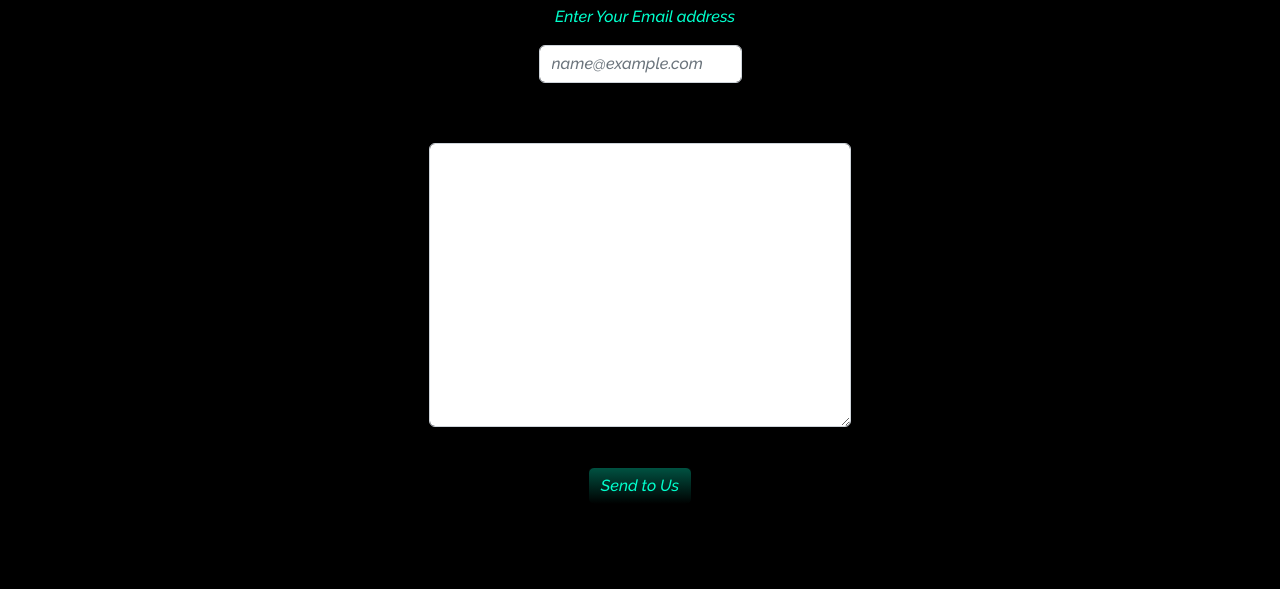
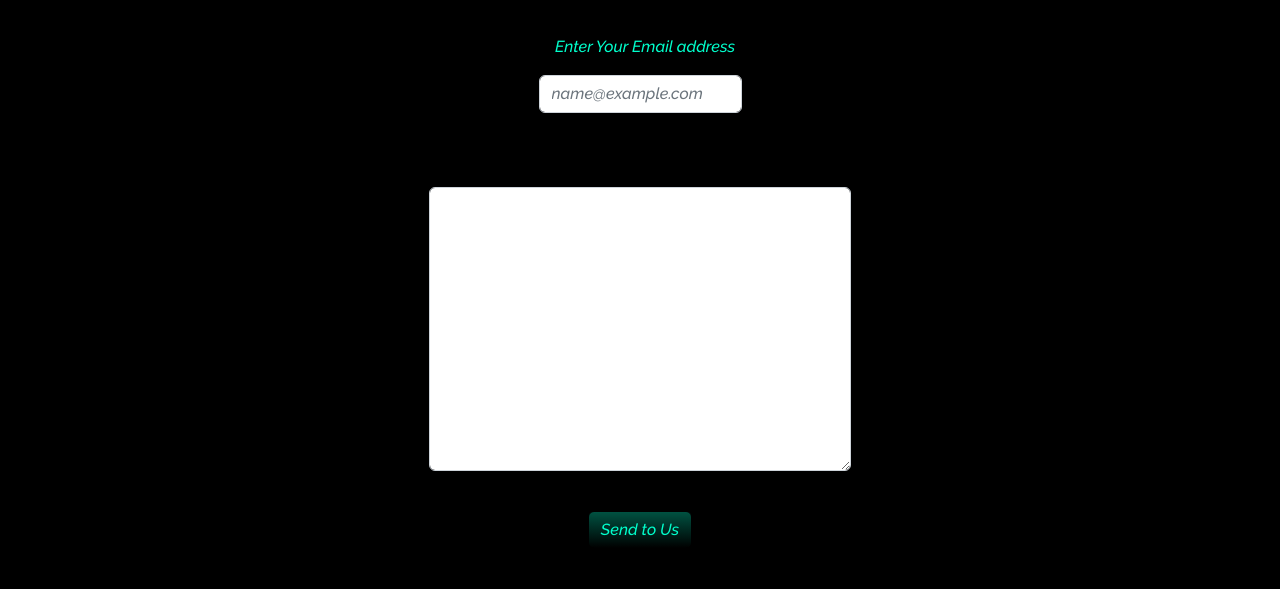
Before and after one commit to Dani3lBz/theHaloeffect, a plain HTML site: page pages/contact.html in a window 1280 px wide. Shown: the part 352-941 px from the top of the page. Drawn offline with nearby package versions, Linux system fonts and the light colour scheme.

Commit message:
ajustes Contact

```diff
--- a/css/styles.css
+++ b/css/styles.css
@@ -339,6 +339,7 @@ h5 {
     display: flex;
     flex-direction: column;
     justify-content: center;
+    margin-top: 30px;
     color: #00ffcc;
 }
 .btn-primary {
@@ -356,9 +357,6 @@ h5 {
 }
 .formulario {
     grid-area: articulo;
-    display: flex;
-    flex-direction: column;
-    align-items: center;
     color: hsl(168deg 100% 50%);
 }
 .formulario textarea {
--- a/pages/contact.html
+++ b/pages/contact.html
@@ -47,7 +47,7 @@
                     <label for="exampleFormControlInput1" class="form-label animate__animated animate__zoomInLeft">Enter Your Email address</label>
                     <input type="email" class="form-control" id="exampleFormControlInput1" placeholder="name@example.com">
                 </div>
-                <div class="formulario mb-3">
+                <div class="formulario align-items-center mb-3">
                     <label for="exampleFormControlTextarea1" class="form-label"></label>
                     <textarea class="form-control" id="exampleFormControlTextarea1" rows="3"></textarea>
                     <div><a href="#" class="btn btn-primary" tabindex="-1" role="button" aria-disabled="true">Send to Us</a></div>
```
